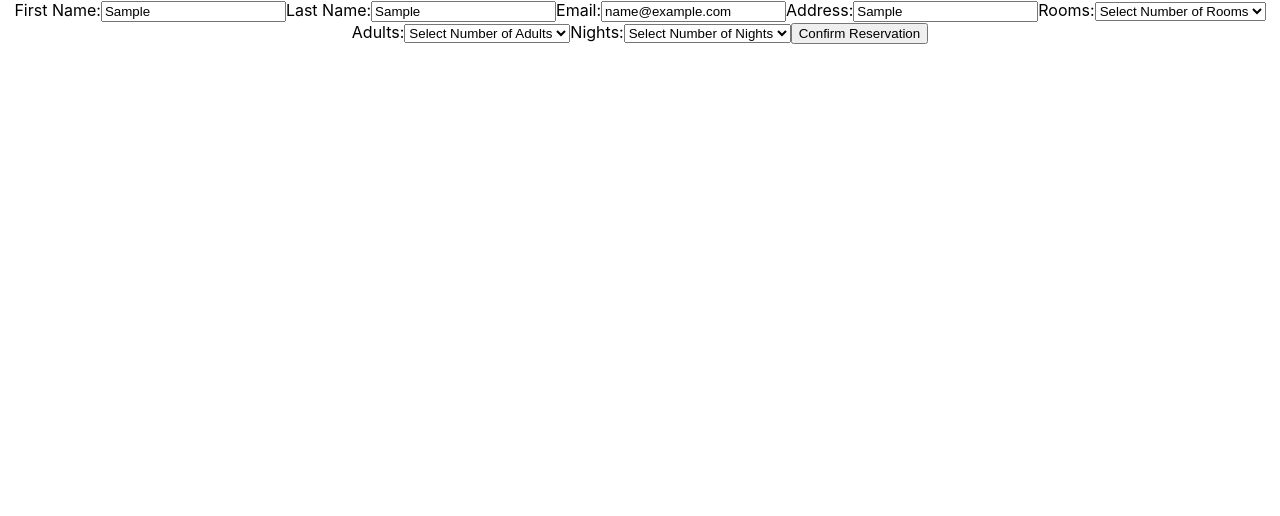
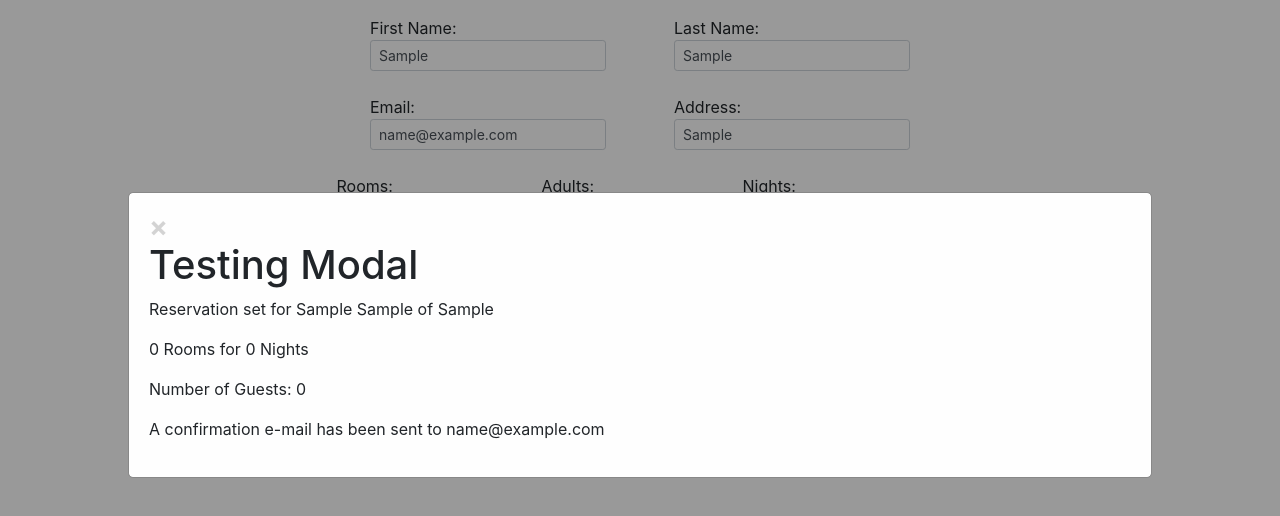
Before and after one commit to Software-Development-Mastermind/hotel-booking-app, a React (Create React App) app: page / in a window 1280 px wide. Both pictures are taken after typing "Sample", "Sample", "name@example.com", "Sample" into the empty fields and a click on the button "Confirm Reservation". Shown: the top 516 px of the page. Built offline with nearby package versions, Linux system fonts and the light colour scheme.

Commit message:
added modal functionality, began to add styling

```diff
--- a/public/index.html
+++ b/public/index.html
@@ -24,7 +24,8 @@
       work correctly both with client-side routing and a non-root public URL.
       Learn how to configure a non-root public URL by running `npm run build`.
     -->
-    <title>React App</title>
+    <link rel="stylesheet" href="https://maxcdn.bootstrapcdn.com/bootstrap/4.0.0/css/bootstrap.min.css" integrity="sha384-Gn5384xqQ1aoWXA+058RXPxPg6fy4IWvTNh0E263XmFcJlSAwiGgFAW/dAiS6JXm" crossorigin="anonymous">
+    <title>Hotel Booking App</title>
   </head>
   <body>
     <noscript>You need to enable JavaScript to run this app.</noscript>
--- a/src/App.js
+++ b/src/App.js
@@ -2,6 +2,7 @@ import React from 'react';
 import './App.css';
 import './BookingForm'
 import BookingForm from './BookingForm';
+import Modal from './Modal';
 
 class App extends React.Component {
   constructor(){
@@ -15,7 +16,8 @@ class App extends React.Component {
         address: "",
         rooms: 0,
         adults: 0,
-        nights: 0
+        nights: 0,
+        isModal: false
 
     }
     this.handleConfirm = this.handleConfirm.bind(this);
@@ -24,7 +26,9 @@ class App extends React.Component {
 
   handleConfirm(event){
     event.preventDefault();
-
+    this.setState({
+      isModal: true
+    })
     console.log(this.state)
   }
 
@@ -37,8 +41,9 @@ class App extends React.Component {
 
   render(){
     return (
-      <div className="App">
-        <BookingForm user={this.state} handleConfirm={this.handleConfirm} handleChange={this.handleChange} />
+      <div className="w-50 p-3 mx-auto justify-content-center" >
+        <BookingForm info={this.state} handleConfirm={this.handleConfirm} handleChange={this.handleChange} />
+        <Modal isModal={this.state.isModal} info={this.state} />
       </div>
     );
   }
--- a/src/BookingForm.js
+++ b/src/BookingForm.js
@@ -2,28 +2,39 @@ import React from "react"
 
 function BookingForm(props){
     return(
-        <form onSubmit={props.handleConfirm}>
+        <form onSubmit={props.handleConfirm} className="d-flex justify-content-around flex-wrap">
+            <div className="form-group">
                 <label>First Name:
-                <input type="text" name="firstName" value={props.user.firstName} onChange={props.handleChange}></input>
+                    <input type="text" name="firstName" className="form-control form-control-sm" value={props.info.firstName} onChange={props.handleChange}></input>
                 </label>
+            </div>
+            <div className="form-group">
                 <label>Last Name:
-                <input type="text" name="lastName" value={props.user.lastName} onChange={props.handleChange}></input>
+                    <input type="text" name="lastName" className="form-control form-control-sm" value={props.info.lastName} onChange={props.handleChange}></input>
                 </label>
+            </div>
+            <div className="form-group">
                 <label>Email:
-                <input type="email" name="email" value ={props.user.email} onChange={props.handleChange}></input>
+                    <input type="email" name="email" className="form-control form-control-sm" value ={props.info.email} onChange={props.handleChange}></input>
                 </label>
+            </div>
+            <div className="form-group">
                 <label>Address:
-                <input type="text" name="address" value={props.user.address} onChange={props.handleChange}></input>
+                    <input type="text" name="address" className="form-control form-control-sm" value={props.info.address} onChange={props.handleChange}></input>
                 </label>
+            </div>
+            <div className="form-group">
                 <label>Rooms:
-                <select name="rooms" value={props.user.rooms} onChange={props.handleChange}>
+                    <select name="rooms" className="form-control form-control-sm" value={props.info.rooms} onChange={props.handleChange}>
                         <option value="">Select Number of Rooms</option>
                         <option value="1">1</option>
                         <option value="2">2</option>
                     </select>
                 </label>
+            </div>
+            <div className="form-group">
                 <label>Adults:
-                <select name="adults" value={props.user.adults} onChange={props.handleChange}>
+                    <select name="adults" className="form-control form-control-sm" value={props.info.adults} onChange={props.handleChange}>
                         <option value="">Select Number of Adults</option>
                         <option value="1">1</option>
                         <option value="2">2</option>
@@ -31,8 +42,10 @@ function BookingForm(props){
                         <option value="4">4</option>
                     </select>
                 </label>
+            </div>
+            <div className="form-group">
                 <label>Nights:
-                <select name="nights" value={props.user.nights} onChange={props.handleChange}>
+                    <select name="nights" className="form-control form-control-sm" value={props.info.nights} onChange={props.handleChange}>
                         <option value="">Select Number of Nights</option>
                         <option value="1">1</option>
                         <option value="2">2</option>
@@ -43,7 +56,9 @@ function BookingForm(props){
                         <option value="7">7</option>
                     </select>
                 </label>
-            <button type="submit">Confirm Reservation</button>
+            </div>
+
+            <button type="submit" className="btn btn-sm">Confirm Reservation</button>
         </form>
     )
 }
--- /dev/null
+++ b/src/Modal.js
@@ -0,0 +1,28 @@
+import React from "react";
+import "./modal.css"
+
+class Modal extends React.Component{
+    render(){
+        if (!this.props.isModal){
+            return null;
+        }
+        return (
+            <div className="confirmation-modal">
+                <div className="modal-content">
+                    <span className="close"> {/* Eventually add an onClick attribute here to close the modal */ }
+                        &times;
+                    </span>
+                    <div>
+                        <h1>Testing Modal</h1>
+                        <p>Reservation set for {this.props.info.firstName} {this.props.info.lastName} of {this.props.info.address}</p>
+                        <p>{this.props.info.rooms} Rooms for {this.props.info.nights} Nights</p>
+                        <p>Number of Guests: {this.props.info.adults}</p>
+                        <p>A confirmation e-mail has been sent to {this.props.info.email}</p>
+                    </div>
+                </div>
+            </div>
+        )
+    }
+}
+
+export default Modal
--- /dev/null
+++ b/src/modal.css
@@ -0,0 +1,34 @@
+.confirmation-modal {
+    display: block;
+    position: fixed; /* Stay in place */
+    z-index: 1; /* Sit on top */
+    left: 0;
+    top: 0;
+    width: 100%; /* Full width */
+    height: 100%; /* Full height */
+    overflow: auto; /* Enable scroll if needed */
+    background-color: rgb(0,0,0); /* Fallback color */
+    background-color: rgba(0,0,0,0.4); /* Black w/ opacity */
+  }
+
+  .modal-content {
+    background-color: #fefefe;
+    margin: 15% auto; /* 15% from the top and centered */
+    padding: 20px;
+    border: 1px solid #888;
+    width: 80%; /* Could be more or less, depending on screen size */
+  }
+
+  .close {
+    color: #aaa;
+    float: right;
+    font-size: 28px;
+    font-weight: bold;
+  }
+
+  .close:hover,
+  .close:focus {
+    color: black;
+    text-decoration: none;
+    cursor: pointer;
+  }
```
Lines whose indentation alone changed are shown as unchanged.
